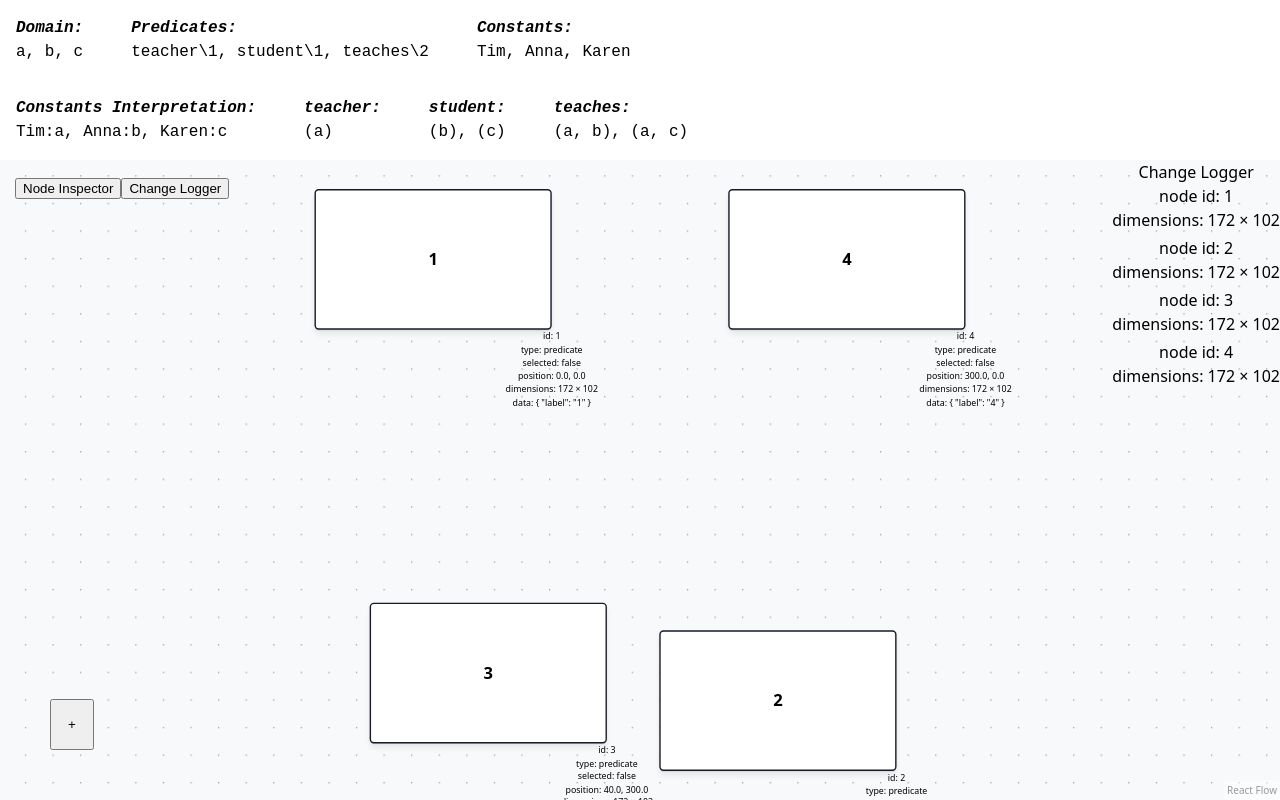
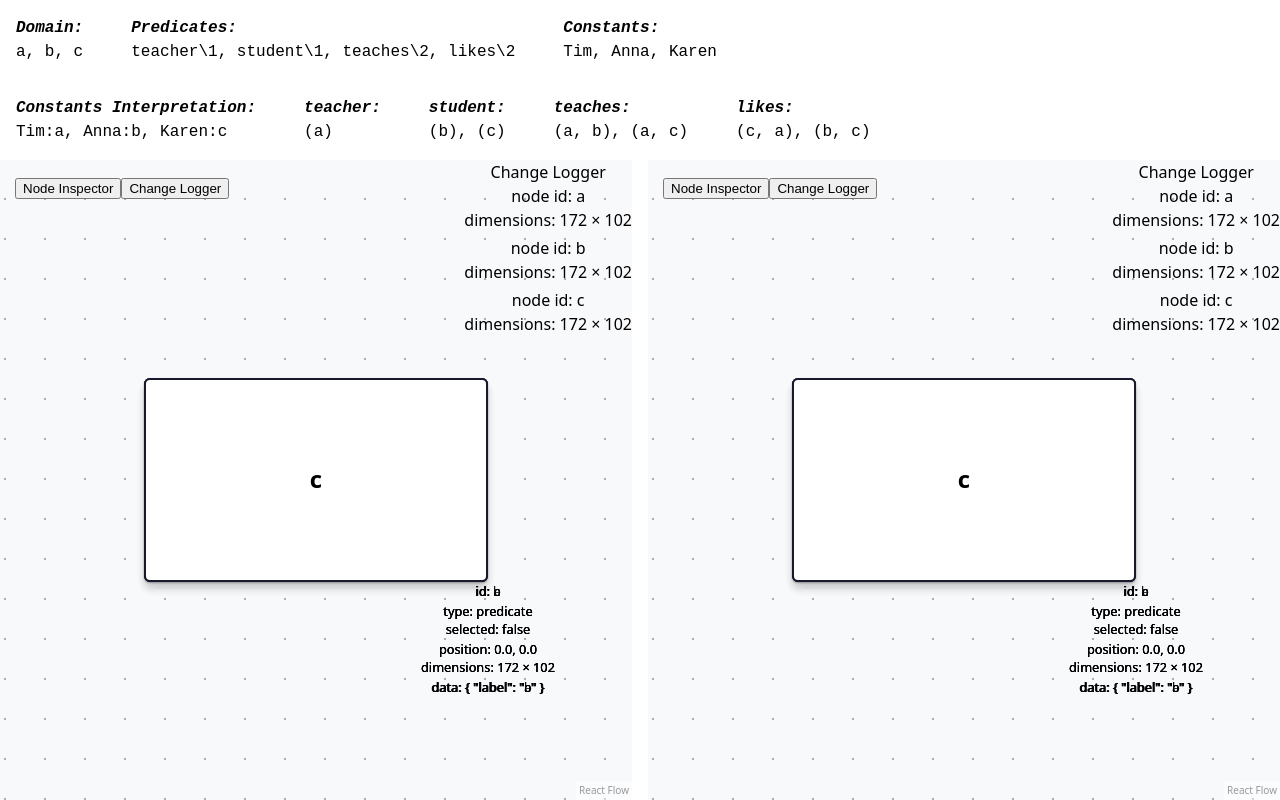
Before and after one commit to marcsek/rp-graphs, a React (Vite) app: page / in a window 1280 px wide. Built offline with nearby package versions, Linux system fonts and the light colour scheme.

Commit message:
implemented multi-graph-view

```diff
--- a/src/App.tsx
+++ b/src/App.tsx
@@ -1,12 +1,12 @@
 import "./App.css";
+import GraphView from "./components/GraphView/GraphView";
 import StructureExplorer from "./components/StructureExplorer/StructureExplorer";
-import OrientedGraph from "./graphs/OrientedGraph/OrientedGraph";
 
 function App() {
     return (
         <>
             <StructureExplorer />
-            <OrientedGraph />
+            <GraphView />
         </>
     );
 }
--- a/src/app/store.ts
+++ b/src/app/store.ts
@@ -6,11 +6,13 @@ import {
 
 import structureReducer from "../components/StructureExplorer/structureSlice";
 import languageReducer from "../components/StructureExplorer/languageSlice.ts";
+import orientedGraphReducer from "../graphs/OrientedGraph/orientedGraphSlice.ts";
 
 export const store = configureStore({
     reducer: {
         structure: structureReducer,
         language: languageReducer,
+        orientedGraph: orientedGraphReducer,
     },
 });
 
--- /dev/null
+++ b/src/components/GraphView/GraphView.css
@@ -0,0 +1,6 @@
+.graphViewContainer {
+    display: flex;
+    flex-direction: row;
+    flex-grow: 1;
+    gap: 1rem;
+}
--- /dev/null
+++ b/src/components/GraphView/GraphView.tsx
@@ -0,0 +1,34 @@
+import "./GraphView.css";
+
+import { useEffect } from "react";
+import { useAppDispatch, useAppSelector } from "../../app/hooks";
+import OrientedGraph from "../../graphs/OrientedGraph/OrientedGraph";
+import {
+    selectBinaryPreds,
+    setStructure,
+} from "../../graphs/OrientedGraph/orientedGraphSlice";
+import { initialState as initialStateStruct } from "../StructureExplorer/structureSlice";
+import { initialState as initialStateLang } from "../StructureExplorer/languageSlice";
+
+export default function GraphView() {
+    const dispatch = useAppDispatch();
+
+    const binaryPreds = useAppSelector(selectBinaryPreds);
+
+    useEffect(() => {
+        dispatch(
+            setStructure({
+                struct: initialStateStruct,
+                lang: initialStateLang,
+            }),
+        );
+    }, []);
+
+    return (
+        <div className="graphViewContainer">
+            {binaryPreds.map((pred) => (
+                <OrientedGraph id={pred.name} key={pred.name} />
+            ))}
+        </div>
+    );
+}
--- a/src/components/StructureExplorer/languageSlice.ts
+++ b/src/components/StructureExplorer/languageSlice.ts
@@ -3,12 +3,13 @@ import type { Language } from "./structure.type";
 
 export interface LanguageState extends Language {}
 
-const initialState: LanguageState = {
+export const initialState: LanguageState = {
     constants: ["Tim", "Anna", "Karen"],
     predicates: {
         teacher: { name: "teacher", arity: 1 },
         student: { name: "student", arity: 1 },
         teaches: { name: "teaches", arity: 2 },
+        likes: { name: "likes", arity: 2 },
     },
 };
 
--- a/src/components/StructureExplorer/structureSlice.ts
+++ b/src/components/StructureExplorer/structureSlice.ts
@@ -4,7 +4,7 @@ import { constantsChanged, predicatesChanged } from "./languageSlice";
 
 export interface StructureState extends Structure {}
 
-const initialState: StructureState = {
+export const initialState: StructureState = {
     domain: ["a", "b", "c"],
 
     iC: { Tim: "a", Anna: "b", Karen: "c" },
@@ -14,6 +14,10 @@ const initialState: StructureState = {
         teaches: [
             ["a", "b"],
             ["a", "c"],
+        ],
+        likes: [
+            ["c", "a"],
+            ["b", "c"],
         ],
     },
 };
--- a/src/graphs/OrientedGraph/OrientedGraph.tsx
+++ b/src/graphs/OrientedGraph/OrientedGraph.tsx
@@ -1,13 +1,10 @@
 import {
-    applyEdgeChanges,
-    applyNodeChanges,
     Background,
     ReactFlow,
     type Edge,
     type NodeChange,
     type EdgeChange,
     type OnConnect,
-    addEdge,
     ReactFlowProvider,
     MarkerType,
     type IsValidConnection,
@@ -16,43 +13,19 @@ import {
     type NodeTypes,
 } from "@xyflow/react";
 import "@xyflow/react/dist/style.css";
-import { useCallback, useState } from "react";
+import { useCallback } from "react";
 import DevTools from "../../helpers/Devtools";
 import PredicateNodeComponent, {
     type PredicateNodeType,
 } from "../graphComponents/PredicateNode";
 import DirectEdge from "../graphComponents/DirectEdge";
 import CustomConnectionLine from "../graphComponents/DirectConnectionLine";
-import RandomNodeButton from "../../helpers/RandomNodeButton";
-
-const initialNodes: PredicateNodeType[] = [
-    {
-        id: "1",
-        type: "predicate",
-        position: { x: 0, y: 0 },
-        data: { label: "1" },
-    },
-    {
-        id: "2",
-        type: "predicate",
-        position: { x: 250, y: 320 },
-        data: { label: "2" },
-    },
-    {
-        id: "3",
-        type: "predicate",
-        position: { x: 40, y: 300 },
-        data: { label: "3" },
-    },
-    {
-        id: "4",
-        type: "predicate",
-        position: { x: 300, y: 0 },
-        data: { label: "4" },
-    },
-];
-
-const initialEdges: Edge[] = [];
+import { useAppDispatch, useAppSelector } from "../../app/hooks";
+import {
+    onConnected,
+    onEdgesChanged,
+    onNodesChanged,
+} from "./orientedGraphSlice";
 
 const connectionLineStyle = {
     stroke: "#b1b1b7",
@@ -74,34 +47,24 @@ const defaultEdgeOptions: DefaultEdgeOptions = {
     },
 };
 
-export default function OrientedGraph() {
-    const [nodes, setNodes] = useState(initialNodes);
-    const [edges, setEdges] = useState(initialEdges);
+export default function OrientedGraph({ id }: { id: string }) {
+    const dispatch = useAppDispatch();
+    const nodes = useAppSelector((state) => state.orientedGraph[id]?.nodes);
+    const edges = useAppSelector((state) => state.orientedGraph[id]?.edges);
 
     const onNodesChange = useCallback(
         (changes: NodeChange<PredicateNodeType>[]) => {
-            setNodes((prev) => applyNodeChanges(changes, prev));
+            dispatch(onNodesChanged({ id, changes }));
         },
         [],
     );
 
-    const addNodeWithId = (id: string) => {
-        const newNode: PredicateNodeType = {
-            id,
-            type: "predicate",
-            position: { x: 0, y: 0 },
-            data: { label: id },
-        };
-
-        setNodes((prev) => [...prev, newNode]);
-    };
-
     const onEdgesChange = useCallback((changes: EdgeChange<Edge>[]) => {
-        setEdges((prev) => applyEdgeChanges(changes, prev));
+        dispatch(onEdgesChanged({ id, changes }));
     }, []);
 
     const onConnect: OnConnect = useCallback(
-        (params) => setEdges((prev) => addEdge(params, prev)),
+        (connection) => dispatch(onConnected({ id, connection })),
         [],
     );
 
@@ -120,6 +83,7 @@ export default function OrientedGraph() {
         <ReactFlowProvider>
             <div style={{ width: "100%", flexGrow: 1 }}>
                 <ReactFlow
+                    id={id}
                     nodes={nodes}
                     edges={edges}
                     onNodesChange={onNodesChange}
@@ -133,11 +97,10 @@ export default function OrientedGraph() {
                     connectionLineStyle={connectionLineStyle}
                     isValidConnection={isValidConnection}
                 >
-                    <Background />
+                    <Background id={`bg-${id}`} />
                     <DevTools />
                 </ReactFlow>
             </div>
-            <RandomNodeButton getId={addNodeWithId} />
         </ReactFlowProvider>
     );
 }
--- /dev/null
+++ b/src/graphs/OrientedGraph/orientedGraphSlice.ts
@@ -0,0 +1,151 @@
+import type { PredicateNodeType } from "../graphComponents/PredicateNode";
+import type { DirectEdgeType } from "../graphComponents/DirectEdge";
+import {
+    createSelector,
+    createSlice,
+    type PayloadAction,
+} from "@reduxjs/toolkit";
+import {
+    addEdge,
+    applyEdgeChanges,
+    applyNodeChanges,
+    type Connection,
+    type EdgeChange,
+    type NodeChange,
+} from "@xyflow/react";
+import type {
+    Language,
+    Structure,
+} from "../../components/StructureExplorer/structure.type";
+import type { RootState } from "../../app/store";
+
+export type OrientedGraphState = Record<
+    string,
+    {
+        nodes: PredicateNodeType[];
+        edges: DirectEdgeType[];
+    }
+>;
+
+const convertStructToGraph = (struct: Structure, lang: Language) => {
+    const graphs: OrientedGraphState = {};
+
+    const binaryPreds = Object.keys(lang.predicates).filter(
+        (pred) => lang.predicates[pred].arity === 2,
+    );
+
+    binaryPreds.forEach((binaryPred) => {
+        const iP = struct.iP[binaryPred];
+        graphs[binaryPred] = { nodes: [], edges: [] };
+
+        struct.domain.forEach((domElement) => {
+            graphs[binaryPred].nodes.push({
+                id: domElement,
+                type: "predicate",
+                position: { x: 0, y: 0 },
+                data: { label: domElement },
+                hidden: !iP.flat().includes(domElement),
+            });
+        });
+
+        iP.forEach(([predA, predB]) => {
+            graphs[binaryPred].edges.push({
+                id: `eg-${predA}->${predB}`,
+                source: predA,
+                target: predB,
+            });
+        });
+    });
+
+    return graphs;
+};
+
+const initialState: OrientedGraphState = {};
+
+export const orientedGraphSlice = createSlice({
+    name: "orientedGraph",
+    initialState,
+    reducers: {
+        setStructure(
+            _,
+            action: PayloadAction<{ struct: Structure; lang: Language }>,
+        ) {
+            const { struct, lang } = action.payload;
+            return convertStructToGraph(struct, lang);
+        },
+
+        setNodes(
+            state,
+            action: PayloadAction<{ id: string; nodes: PredicateNodeType[] }>,
+        ) {
+            const { id, nodes } = action.payload;
+            state[id].nodes = nodes;
+        },
+
+        setEdges(
+            state,
+            action: PayloadAction<{ id: string; edges: DirectEdgeType[] }>,
+        ) {
+            const { id, edges } = action.payload;
+            state[id].edges = edges;
+        },
+
+        edgeAdded(
+            state,
+            action: PayloadAction<{ id: string; edge: DirectEdgeType }>,
+        ) {
+            const { id, edge } = action.payload;
+            state[id].edges = [...state[id].edges, edge];
+        },
+
+        onNodesChanged(
+            state,
+            action: PayloadAction<{
+                id: string;
+                changes: NodeChange<PredicateNodeType>[];
+            }>,
+        ) {
+            const { id, changes } = action.payload;
+            state[id].nodes = applyNodeChanges(changes, state[id].nodes);
+        },
+
+        onEdgesChanged(
+            state,
+            action: PayloadAction<{
+                id: string;
+                changes: EdgeChange<DirectEdgeType>[];
+            }>,
+        ) {
+            const { id, changes } = action.payload;
+            state[id].edges = applyEdgeChanges(changes, state[id].edges);
+        },
+
+        onConnected(
+            state,
+            action: PayloadAction<{
+                id: string;
+                connection: Connection;
+            }>,
+        ) {
+            const { id, connection } = action.payload;
+            state[id].edges = addEdge(connection, state[id].edges);
+        },
+    },
+});
+
+export const selectBinaryPreds = createSelector(
+    [(state: RootState) => state.language.predicates],
+    (preds) => Object.values(preds).filter((pred) => pred.arity === 2),
+);
+
+export const {
+    setStructure,
+    setNodes,
+    setEdges,
+    edgeAdded,
+    onNodesChanged,
+    onEdgesChanged,
+    onConnected,
+} = orientedGraphSlice.actions;
+
+export default orientedGraphSlice.reducer;
--- a/src/graphs/graphComponents/PredicateNode.tsx
+++ b/src/graphs/graphComponents/PredicateNode.tsx
@@ -9,7 +9,9 @@ import {
     type NodeProps,
 } from "@xyflow/react";
 
-export type PredicateNodeType = Node<{ label: string }>;
+// Omitting "domAttributes" is needed to prevent issues with immer library.
+// It is never used anyway due to issues with serialization.
+export type PredicateNodeType = Omit<Node<{ label: string }>, "domAttributes">;
 
 export default function PredicateNode({
     id,
--- a/src/helpers/RandomNodeButton.tsx
+++ /dev/null
@@ -1,32 +0,0 @@
-export default function RandomNodeButton({
-    onClick,
-    getId,
-    ...props
-}: React.ButtonHTMLAttributes<HTMLButtonElement> & {
-    getId: (id: string) => void;
-}) {
-    const handleClick = (
-        e: React.MouseEvent<HTMLButtonElement, MouseEvent>,
-    ) => {
-        const randomHex =
-            "#" +
-            Math.floor(Math.random() * 0xffffff)
-                .toString(16)
-                .padStart(6, "0");
-
-        onClick?.(e);
-        getId(randomHex);
-    };
-
-    return (
-        <div style={{ position: "absolute", left: "50px", bottom: "50px" }}>
-            <button
-                style={{ padding: "1rem" }}
-                onClick={handleClick}
-                {...props}
-            >
-                +
-            </button>
-        </div>
-    );
-}
```
